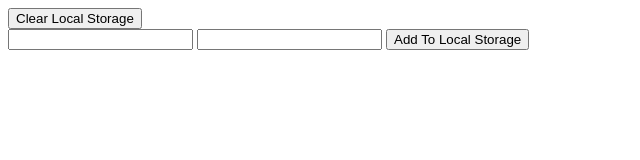
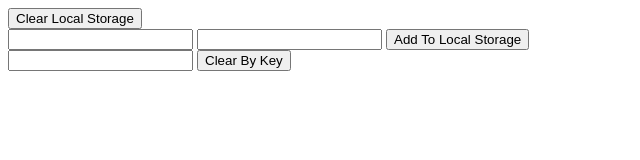
Before and after one commit to ruhulaminpollob/module-42.5-practice-day-practice, a plain HTML site: page practice-task1.html in a window 1280 px wide. Shown: the whole page, without its empty margins (0-640 px from the left). Drawn offline with Linux system fonts and the light colour scheme.

Commit message:
get spasific value form local storage by input key

```diff
--- a/practice-task1.html
+++ b/practice-task1.html
@@ -13,6 +13,9 @@
         <input id="key" type="text">
         <input id="value" type="text">
         <button onclick="setToLocalStorage()">Add To Local Storage</button>
+        <br>
+        <input id="getKey" type="text">
+        <button onclick="clearByKey()">Clear By Key</button>
 
     </main>
     <script src="practice-task1.js"></script>
--- a/practice-task1.js
+++ b/practice-task1.js
@@ -11,3 +11,11 @@ const setToLocalStorage=()=>{
     getValueInput.value='';
     localStorage.setItem(key,value)
 }
+const clearByKey=()=>{
+    const getInputKey=document.getElementById('getKey');
+    const keyName=getInputKey.value;
+    getInputKey.value='';
+
+    const getLocalKey=localStorage.getItem(keyName)
+    console.log(getLocalKey);
+}
```
